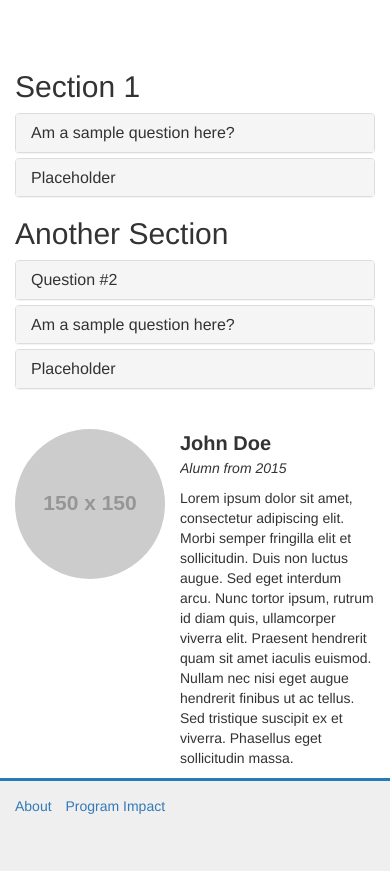
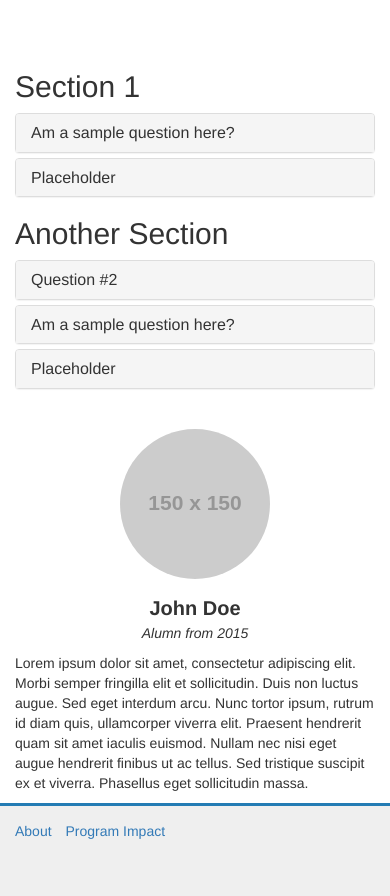
Before and after one commit to CityofSantaMonica/youthtechprogram, a Jekyll site: the page built from _pages/index.html, in a window 390 px wide. Shown: the part 400-1296 px from the top of the page. Built offline with Jekyll 4.4.1, drawn with Linux system fonts in a browser that asks for light colours; nearby versions of some CDN libraries; Markdown is read by kramdown in place of the engine named in the settings; before the commit the page ends 1271 px from its top, so only the background shows below that.

Commit message:
Make brag cards mobile responsive

```diff
--- a/_sass/partials/_brag-card.scss
+++ b/_sass/partials/_brag-card.scss
@@ -1,7 +1,13 @@
 .brag-card {
     .picture {
-        float: left;
-        padding-right: 15px;
+        margin-bottom: 15px;
+        text-align: center;
+
+        @include respond-to(sm) {
+            float: left;
+            margin-bottom: 0;
+            padding-right: 15px;
+        }
 
         img {
             border-radius: 50%;
@@ -10,6 +16,15 @@
 
     .description {
         overflow: hidden;
+
+        .name,
+        .year {
+            text-align: center;
+
+            @include respond-to(sm) {
+                text-align: left;
+            }
+        }
 
         .name {
             font-size: 20px;
```
